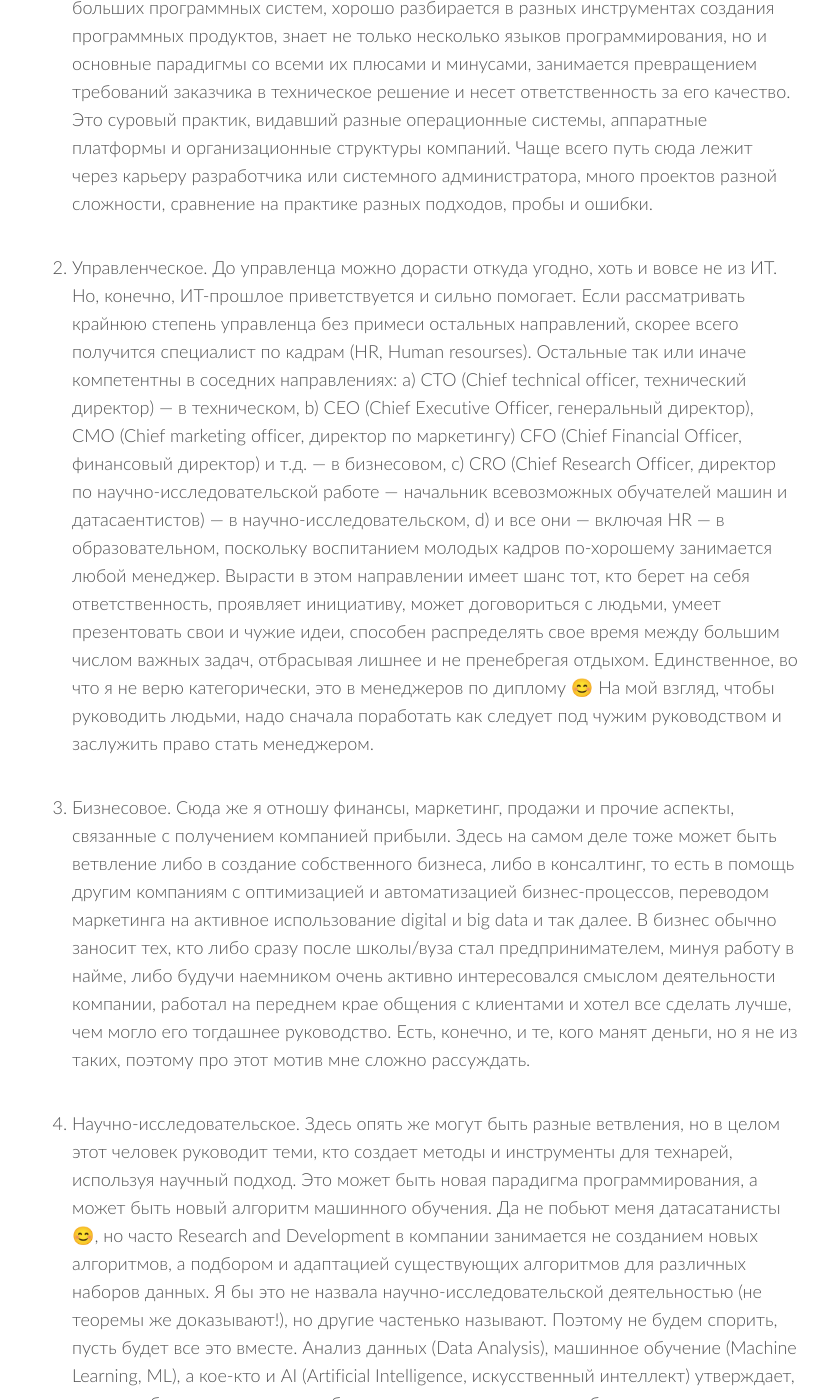
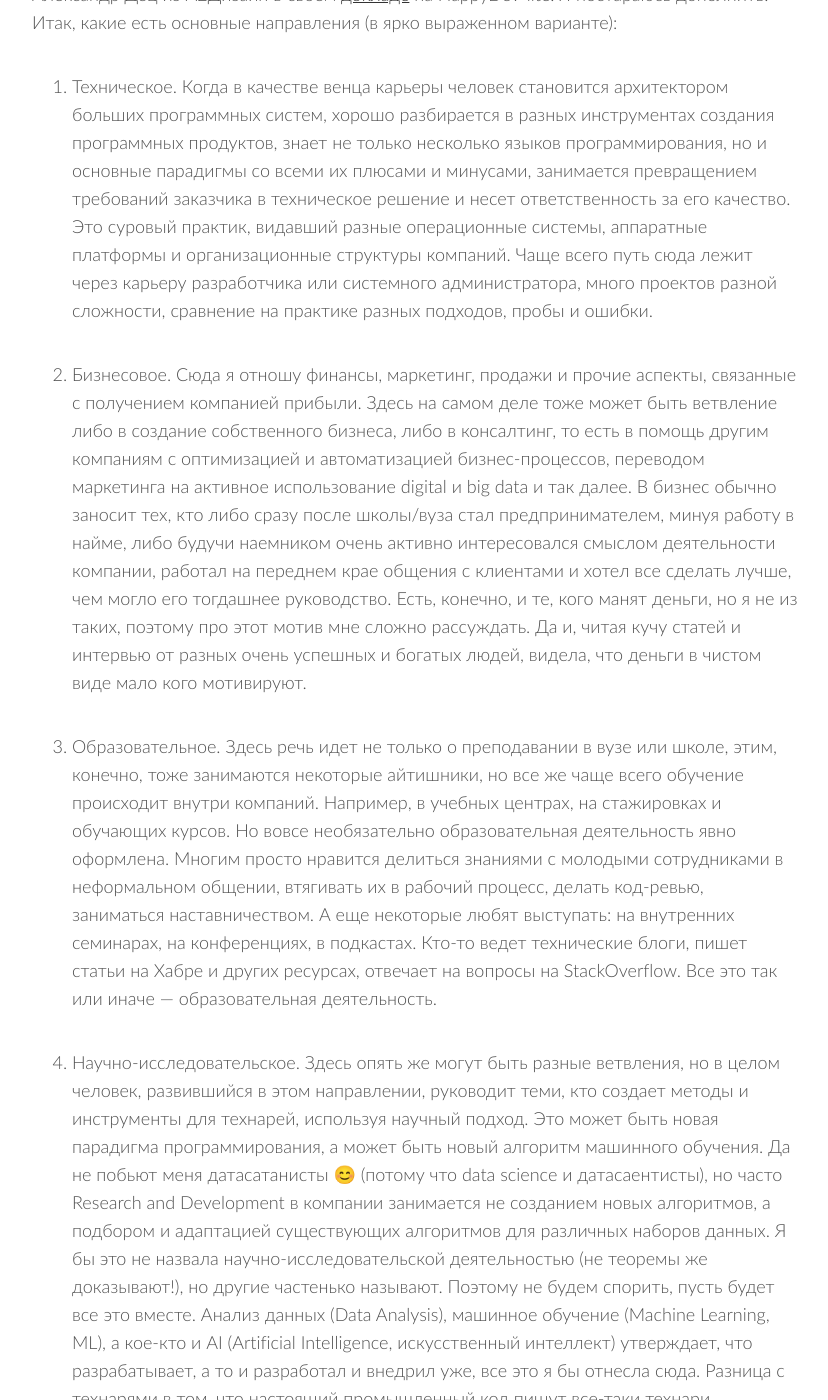
Before and after one commit to 7bits/7bits.github.io, a Jekyll site: the page built from _posts/2018-01-11-students-meetings-2017-12-19.md, in a window 1280 px wide and 1400 px high, scrolled down 1294 px. Shown: the whole window, without its empty margins (224-1052 px from the left). Built offline with Jekyll 4.4.1, drawn with Linux system fonts in a browser that asks for light colours; nearby versions of some CDN libraries; comment, search, counter and statistics services are not loaded; some of the changed text lies outside the part shown.

Commit message:
The post for 2017-12-19 has been updated

```diff
--- a/_posts/2018-01-11-students-meetings-2017-12-19.md
+++ b/_posts/2018-01-11-students-meetings-2017-12-19.md
@@ -21,23 +21,25 @@ image:
 
 1. Техническое. Когда в качестве венца карьеры человек становится архитектором больших программных систем, хорошо разбирается в разных инструментах создания программных продуктов, знает не только несколько языков программирования, но и основные парадигмы со всеми их плюсами и минусами, занимается превращением требований заказчика в техническое решение и несет ответственность за его качество. Это суровый практик, видавший разные операционные системы, аппаратные платформы и организационные структуры компаний. Чаще всего путь сюда лежит через карьеру разработчика или системного администратора, много проектов разной сложности, сравнение на практике разных подходов, пробы и ошибки.
 
-2. Управленческое. До управленца можно дорасти откуда угодно, хоть и вовсе не из ИТ. Но, конечно, ИТ-прошлое приветствуется и сильно помогает. Если рассматривать крайнюю степень управленца без примеси остальных направлений, скорее всего получится специалист по кадрам (HR, Human resourses). Остальные так или иначе компетентны в соседних направлениях:
+2. Бизнесовое. Сюда я отношу финансы, маркетинг, продажи и прочие аспекты, связанные с получением компанией прибыли. Здесь на самом деле тоже может быть ветвление либо в создание собственного бизнеса, либо в консалтинг, то есть в помощь другим компаниям с оптимизацией и автоматизацией бизнес-процессов, переводом маркетинга на активное использование digital и big data и так далее. В бизнес обычно заносит тех, кто либо сразу после школы/вуза стал предпринимателем, минуя работу в найме, либо будучи наемником очень активно интересовался смыслом деятельности компании, работал на переднем крае общения с клиентами и хотел все сделать лучше, чем могло его тогдашнее руководство. Есть, конечно, и те, кого манят деньги, но я не из таких, поэтому про этот мотив мне сложно рассуждать. Да и, читая кучу статей и интервью от разных очень успешных и богатых людей, видела, что деньги в чистом виде мало кого мотивируют.
+
+3. Образовательное. Здесь речь идет не только о преподавании в вузе или школе, этим, конечно, тоже занимаются некоторые айтишники, но все же чаще всего обучение происходит внутри компаний. Например, в учебных центрах, на стажировках и обучающих курсов. Но вовсе необязательно образовательная деятельность явно оформлена. Многим просто нравится делиться знаниями с молодыми сотрудниками в неформальном общении, втягивать их в рабочий процесс, делать код-ревью, заниматься наставничеством. А еще некоторые любят выступать: на внутренних семинарах, на конференциях, в подкастах. Кто-то ведет технические блоги, пишет статьи на Хабре и других ресурсах, отвечает на вопросы на StackOverflow. Все это так или иначе — образовательная деятельность.
+
+4. Научно-исследовательское. Здесь опять же могут быть разные ветвления, но в целом человек, развившийся в этом направлении, руководит теми, кто создает методы и инструменты для технарей, используя научный подход. Это может быть новая парадигма программирования, а может быть новый алгоритм машинного обучения. Да не побьют меня датасатанисты 😊 (потому что data science и датасаентисты), но часто Research and Development в компании занимается не созданием новых алгоритмов, а подбором и адаптацией существующих алгоритмов для различных наборов данных. Я бы это не назвала научно-исследовательской деятельностью (не теоремы же доказывают!), но другие частенько называют. Поэтому не будем спорить, пусть будет все это вместе. Анализ данных (Data Analysis), машинное обучение (Machine Learning, ML), а кое-кто и AI (Artificial Intelligence, искусственный интеллект) утверждает, что разрабатывает, а то и разработал и внедрил уже, все это я бы отнесла сюда. Разница с технарями в том, что настоящий промышленный код пишут все-таки технари, используя уже проверенные и выбранные исследователями алгоритмы. В это направление естественным образом попадают люди с хорошей математической подготовкой. Оно активно растет последние годы, забирая кадры из программирования, а иногда из научно-исследовательских институтов или университетов. Последнее не есть хорошо, поэтому было бы здорово, чтобы была некая синергия ИТ-компаний и образовательных учреждений для всеобщей пользы.
+
+5. Управленческое. До управленца можно дорасти откуда угодно, хоть и вовсе не из ИТ. Но, конечно, ИТ-прошлое приветствуется и сильно помогает. Если рассматривать крайнюю степень управленца без примеси остальных направлений, скорее всего получится HR (Human resourses, специалист по кадрам). Остальные так или иначе компетентны в соседних направлениях:
   a) CTO (Chief technical officer, технический директор) — в техническом,
   b) CEO (Chief Executive Officer, генеральный директор), CMO (Chief marketing officer, директор по маркетингу) CFO (Chief Financial Officer, финансовый директор) и т.д. — в бизнесовом,
   c) CRO (Chief Research Officer, директор по научно-исследовательской работе — начальник всевозможных обучателей машин и датасаентистов) — в научно-исследовательском,
   d) и все они — включая HR — в образовательном, поскольку воспитанием молодых кадров по-хорошему занимается любой менеджер.
 Вырасти в этом направлении имеет шанс тот, кто берет на себя ответственность, проявляет инициативу, может договориться с людьми, умеет презентовать свои и чужие идеи, способен распределять свое время между большим числом важных задач, отбрасывая лишнее и не пренебрегая отдыхом. Единственное, во что я не верю категорически, это в менеджеров по диплому 😊 На мой взгляд, чтобы руководить людьми, надо сначала поработать как следует под чужим руководством и заслужить право стать менеджером.
 
-3. Бизнесовое. Сюда же я отношу финансы, маркетинг, продажи и прочие аспекты, связанные с получением компанией прибыли. Здесь на самом деле тоже может быть ветвление либо в создание собственного бизнеса, либо в консалтинг, то есть в помощь другим компаниям с оптимизацией и автоматизацией бизнес-процессов, переводом маркетинга на активное использование digital и big data и так далее. В бизнес обычно заносит тех, кто либо сразу после школы/вуза стал предпринимателем, минуя работу в найме, либо будучи наемником очень активно интересовался смыслом деятельности компании, работал на переднем крае общения с клиентами и хотел все сделать лучше, чем могло его тогдашнее руководство. Есть, конечно, и те, кого манят деньги, но я не из таких, поэтому про этот мотив мне сложно рассуждать.
+Разумеется, возможны любые комбинации всех направлений. Меня, например, занесло в итоге больше в образовательное, управленческое и бизнесовое, но и по техническому пути я прошла не так уж мало, что разумеется только усиливает синергию. <a href="http://gelin.1der.link" target="_blank">Дениса Нелюбина</a> я бы отнесла к техническому в смеси с образовательным и немного бизнесовым и управленческим, но не в смысле управления компанией, а в смысле проникновения в суть бизнеса заказчика, чтобы техническое решение было максимально отвечающим этому бизнесу. <a href="http://sigan.1der.link" target="_blank">Илья Сиганов</a> же вдохновлен научно-исследовательским направлением, щедро приправленным техническим, образовательным и бизнесовым в том же смысле, что и у Дениса.
 
-4. Научно-исследовательское. Здесь опять же могут быть разные ветвления, но в целом этот человек руководит теми, кто создает методы и инструменты для технарей, используя научный подход. Это может быть новая парадигма программирования, а может быть новый алгоритм машинного обучения. Да не побьют меня датасатанисты 😊, но часто Research and Development в компании занимается не созданием новых алгоритмов, а подбором и адаптацией существующих алгоритмов для различных наборов данных. Я бы это не назвала научно-исследовательской деятельностью (не теоремы же доказывают!), но другие частенько называют. Поэтому не будем спорить, пусть будет все это вместе. Анализ данных (Data Analysis), машинное обучение (Machine Learning, ML), а кое-кто и AI (Artificial Intelligence, искусственный интеллект) утверждает, что разрабатывает, а то и разработал и внедрил уже, все это я бы отнесла сюда. Разница с технарями в том, что настоящий промышленный код пишут все-таки технари, используя уже проверенные и выбранные исследователями алгоритмы. В это направление как раз естественным образом могут попасть люди с хорошей математической подготовкой. Оно активно растет последние годы, забирая кадры из программирования, а иногда из научно-исследовательских институтов или университетов.
+А еще ни до одной из этих вершин можно не дойти, застряв, например, на формошлепстве. Или на мелкой административной должности. Да мало ли где. Чаще всего, чтобы перейти на какую-то новую ступеньку, надо чему-то учиться, выходить из зоны комфорта. Это не все могут и хотят делать. Но может ограничить и недостаток базового образования, например, если хочется научно-исследовательское направление выбрать. но не сразу, а спустя годы после старта. Или прохо развитые soft skills, если вдруг захотелось в образовательное или управленческое. Это только в бизнес может любой дурак пойти (шутка 😊, но я такое мнение слышала не раз).
 
-5. Образовательное.
+Я обещала ругаться, сейчас начну 😊 В общем, огорчают меня, — а иногда и возмущают, — те, кто хочет ничему не учиться, не тратить время и силы, а сразу раз! — и на вершину. Правило 10000 часов еще никому не удалось обмануть. Ситуации, когда кого-то куда-то папа назначил, не являются контр-примером, поскольку должность-то человек может быть и занимает, но вот настоящим специалистом, гуру, не становится, даже подчиненные его часто не уважают. А если становится в итоге специалистом, то все равно отпахав все те же 10000 часов, только вот страдают уже подчиненные от того, что он на них учится. Отсюда всякие неврозы, ибо понимает человек, что занимает не свое место, нет внутреннего комфорта. Его замещают известно чем многие (18+). Не рекомендую выбирать такой вариант, даже если предлагают. Хотя такие советы никто обычно не слушает, если родители прочат на хорошее место куда-нибудь в нефте-газ 😊
 
-Разумеется, возможны любые комбинации всего этого. Меня, например, занесло в итоге больше в образовательное, управленческое и бизнесовое, но и по техническому пути я прошла не так уж мало, что разумеется только усиливает синергию. <a href="http://gelin.1der.link" target="_blank">Дениса Нелюбина</a> я бы отнесла к техническому в смеси с образовательным и немного бизнесовым и управленческим, но не в смысле управления компанией, а в смысле проникновения в суть бизнеса заказчика, чтобы техническое решение было максимально отвечающим этому бизнесу. <a href="http://sigan.1der.link" target="_blank">Илья Сиганов</a> же вдохновлен научно-исследовательским направлением, щедро приправленным техническим, образовательным и бизнесовым в том же смысле, что и у Дениса.
+Учиться придется всю жизнь. Но этот навык, как и любой другой, нарабатывается годами, с детства. Если надеяться на то, что вы в школе и вузе будете пинать балду, а к 30 годам вдруг начнете изучать новое быстрее молодых, то можно потом сильно разочароваться. Это примерно как пытаться выиграть олимпиаду по тяжелой атлетике без тренировок, так и надорваться можно. Так что не откладывайте в долгий ящик. Учитесь. Изучайте английский, новые языки программирования, точные науки, литературу, историю, все пригодится. Если, конечно, идти по пути постоянного повышения квалификации и развития в сторону <a href="https://en.wikipedia.org/wiki/T-shaped_skills" target="_blank">T-shaped man</a>.
 
-А еще ни до одной из этих вершин можно не дойти, застряв, например, на формошлепстве. Или на мелкой административной должности. Да мало ли где. Чаще всего, чтобы перейти на какую-то новую ступеньку, надо чему-то учиться, выходить из зоны комфорта. Это не все могут и хотят делать. Но может ограничить и недостаток базового образования, например, если хочется научно-исследовательское направление выбрать. но не сразу, а спустя годы после старта. Или прохо развитые soft skills, если вдруг захотелось в образовательное или управленческое. Это только в бизнес может любой дурак пойти (шутка 😊).
-
-Я обещала ругаться, сейчас начну 😊 В общем, огорчают меня, — а иногда и возмущают, — те, кто хочет ничему не учиться, не тратить время и силы, а сразу раз! — и на вершину. Правило 10000 часов еще никому не удалось обмануть. Ситуации, когда кого-то куда-то папа назначил, не являются контр-примером, поскольку должность-то человек может быть и занимает, но вот настоящим специалистом, гуру, не становится. А если становится, то все равно отпахав все те же 10000 часов, только вот страдают уже подчиненные от того, что он на них учится. Отсюда всякие неврозы, ибо понимает человек, что занимает не свое место, нет внутреннего комфорта. Его замещают известно чем многие (18+). Не позавидуешь, в общем, тем, кто не прошел путь обучения и радости от достижений.
-
-В общем, если вы студент или школьник, можете <a href="http://annieomsk.1der.link/it-education-meeting" target="_blank">записаться</a> на встречу. Поговорим 😊
+Если вы студент или школьник, можете <a href="http://annieomsk.1der.link/it-education-meeting" target="_blank">записаться</a> на встречу. Поговорим 😊
```
Also changed, not shown: other parts of _posts/2018-01-11-students-meetings-2017-12-19.md (+2 -2 lines), assets/images/2018/01/t-shaped.jpg (added).
